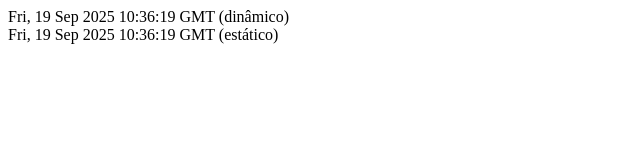
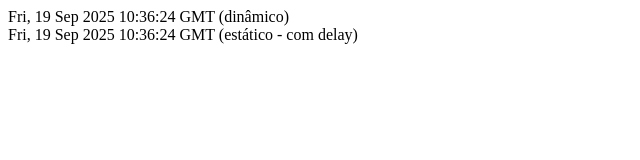
Before and after one commit to LucasE616/development-web, a Next.js app: page /tempo in a window 1280 px wide. Shown: the top 160 px of the page, without its empty margins (0-640 px from the left). Built offline with nearby package versions, Linux system fonts and the light colour scheme.

Commit message:
Adicionando Delay para teste

```diff
--- a/pages/tempo.js
+++ b/pages/tempo.js
@@ -6,13 +6,16 @@ function Tempo(props) {
    return (
       <div>
          <div>{dynamicDateString} (dinâmico)</div>
-         <div>{props.staticDateString} (estático)</div>
+         <div>{props.staticDateString} (estático - com delay)</div>
       </div>
    )
 }
 
-export function getStaticProps() {
+export async function getStaticProps() {
    console.log('> Passando pelo getStaticProps();');
+   console.log('> Simulando demora de 5 segundos...');
+
+   await delay(5000);
    const staticDate = new Date();
    const staticDateString = staticDate.toGMTString();
 
@@ -23,4 +26,6 @@ export function getStaticProps() {
    }
 }
 
+const delay = ms => new Promise(resolve => setTimeout(resolve, ms));
+
 export default Tempo;
```
